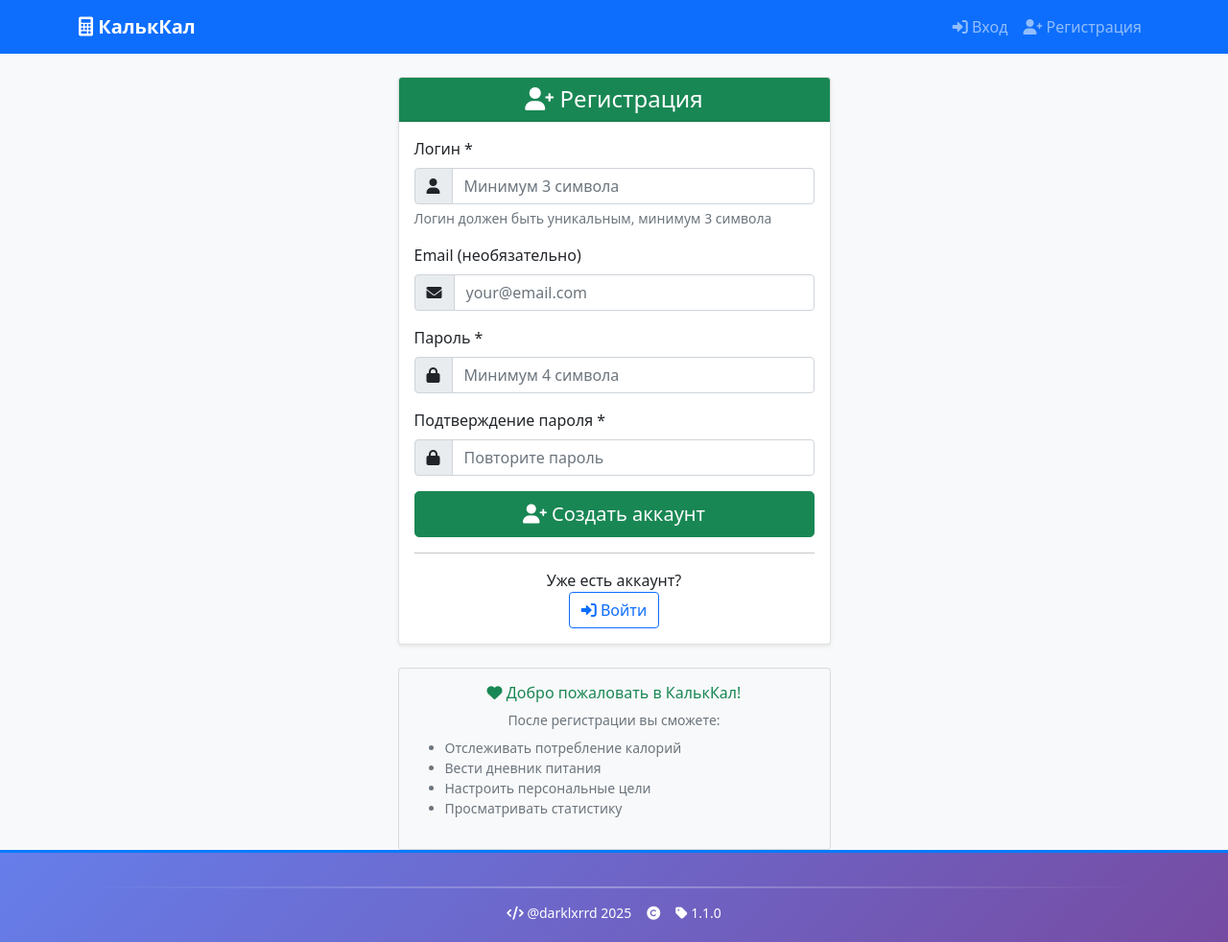
After one commit to f1sherFM/kal-calculator, a Flask app: page /register in a window 1280 px wide. The commit adds this page. Shown: the whole page at 96% size. Run offline with Flask 3, Linux system fonts and the light colour scheme; some libraries are stand-ins or nearby versions.

Commit message:
Update 1.1.0

```diff
--- a/templates/base.html
+++ b/templates/base.html
@@ -86,6 +86,7 @@
             </button>
             <div class="collapse navbar-collapse" id="navbarNav">
                 <ul class="navbar-nav me-auto">
+                    {% if session.user_id %}
                     <li class="nav-item">
                         <a class="nav-link" href="{{ url_for('index') }}">
                             <i class="fas fa-home"></i> Главная
@@ -111,6 +112,38 @@
                             <i class="fas fa-user"></i> Профиль
                         </a>
                     </li>
+                    {% endif %}
+                </ul>
+
+                <!-- Пользователь и выход -->
+                <ul class="navbar-nav">
+                    {% if session.user_id %}
+                    <li class="nav-item dropdown">
+                        <a class="nav-link dropdown-toggle" href="#" id="userDropdown" role="button" data-bs-toggle="dropdown">
+                            <i class="fas fa-user-circle"></i> {{ session.username }}
+                        </a>
+                        <ul class="dropdown-menu dropdown-menu-end">
+                            <li><a class="dropdown-item" href="{{ url_for('profile') }}">
+                                <i class="fas fa-user-edit"></i> Мой профиль
+                            </a></li>
+                            <li><hr class="dropdown-divider"></li>
+                            <li><a class="dropdown-item" href="{{ url_for('logout') }}">
+                                <i class="fas fa-sign-out-alt"></i> Выйти
+                            </a></li>
+                        </ul>
+                    </li>
+                    {% else %}
+                    <li class="nav-item">
+                        <a class="nav-link" href="{{ url_for('login') }}">
+                            <i class="fas fa-sign-in-alt"></i> Вход
+                        </a>
+                    </li>
+                    <li class="nav-item">
+                        <a class="nav-link" href="{{ url_for('register') }}">
+                            <i class="fas fa-user-plus"></i> Регистрация
+                        </a>
+                    </li>
+                    {% endif %}
                 </ul>
             </div>
         </div>
@@ -144,7 +177,7 @@
                         <i class="fas fa-copyright"></i>
                     </span>
                     <span>
-                        <i class="fas fa-tag"></i> 1.0.1
+                        <i class="fas fa-tag"></i> 1.1.0
                     </span>
                 </div>
             </div>
--- /dev/null
+++ b/templates/register.html
@@ -0,0 +1,113 @@
+{% extends "base.html" %}
+
+{% block title %}Регистрация в КалькКал{% endblock %}
+
+{% block content %}
+<div class="row justify-content-center">
+    <div class="col-md-6 col-lg-5">
+        <div class="card shadow-sm">
+            <div class="card-header bg-success text-white text-center">
+                <h4 class="mb-0">
+                    <i class="fas fa-user-plus"></i> Регистрация
+                </h4>
+            </div>
+            <div class="card-body">
+                <form method="POST">
+                    <div class="mb-3">
+                        <label for="username" class="form-label">Логин *</label>
+                        <div class="input-group">
+                            <span class="input-group-text">
+                                <i class="fas fa-user"></i>
+                            </span>
+                            <input type="text" class="form-control" name="username" id="username"
+                                   required minlength="3" placeholder="Минимум 3 символа">
+                        </div>
+                        <div class="form-text">Логин должен быть уникальным, минимум 3 символа</div>
+                    </div>
+
+                    <div class="mb-3">
+                        <label for="email" class="form-label">Email (необязательно)</label>
+                        <div class="input-group">
+                            <span class="input-group-text">
+                                <i class="fas fa-envelope"></i>
+                            </span>
+                            <input type="email" class="form-control" name="email" id="email"
+                                   placeholder="your@email.com">
+                        </div>
+                    </div>
+
+                    <div class="mb-3">
+                        <label for="password" class="form-label">Пароль *</label>
+                        <div class="input-group">
+                            <span class="input-group-text">
+                                <i class="fas fa-lock"></i>
+                            </span>
+                            <input type="password" class="form-control" name="password" id="password"
+                                   required minlength="4" placeholder="Минимум 4 символа">
+                        </div>
+                    </div>
+
+                    <div class="mb-3">
+                        <label for="confirm_password" class="form-label">Подтверждение пароля *</label>
+                        <div class="input-group">
+                            <span class="input-group-text">
+                                <i class="fas fa-lock"></i>
+                            </span>
+                            <input type="password" class="form-control" name="confirm_password" id="confirm_password"
+                                   required minlength="4" placeholder="Повторите пароль">
+                        </div>
+                    </div>
+
+                    <div class="d-grid gap-2">
+                        <button type="submit" class="btn btn-success btn-lg">
+                            <i class="fas fa-user-plus"></i> Создать аккаунт
+                        </button>
+                    </div>
+                </form>
+
+                <hr>
+
+                <div class="text-center">
+                    <p class="mb-0">Уже есть аккаунт?</p>
+                    <a href="{{ url_for('login') }}" class="btn btn-outline-primary">
+                        <i class="fas fa-sign-in-alt"></i> Войти
+                    </a>
+                </div>
+            </div>
+        </div>
+
+        <div class="text-center mt-4">
+            <div class="card bg-light">
+                <div class="card-body">
+                    <h6 class="text-success">
+                        <i class="fas fa-heart"></i> Добро пожаловать в КалькКал!
+                    </h6>
+                    <p class="small text-muted mb-0">
+                        После регистрации вы сможете:
+                    </p>
+                    <ul class="small text-muted text-start mt-2">
+                        <li>Отслеживать потребление калорий</li>
+                        <li>Вести дневник питания</li>
+                        <li>Настроить персональные цели</li>
+                        <li>Просматривать статистику</li>
+                    </ul>
+                </div>
+            </div>
+        </div>
+    </div>
+</div>
+
+<script>
+// Проверка совпадения паролей
+document.getElementById('confirm_password').addEventListener('input', function() {
+    const password = document.getElementById('password').value;
+    const confirmPassword = this.value;
+
+    if (password !== confirmPassword) {
+        this.setCustomValidity('Пароли не совпадают');
+    } else {
+        this.setCustomValidity('');
+    }
+});
+</script>
+{% endblock %}
```
Also changed, not shown: templates/login.html (added, +71 -0 lines).
